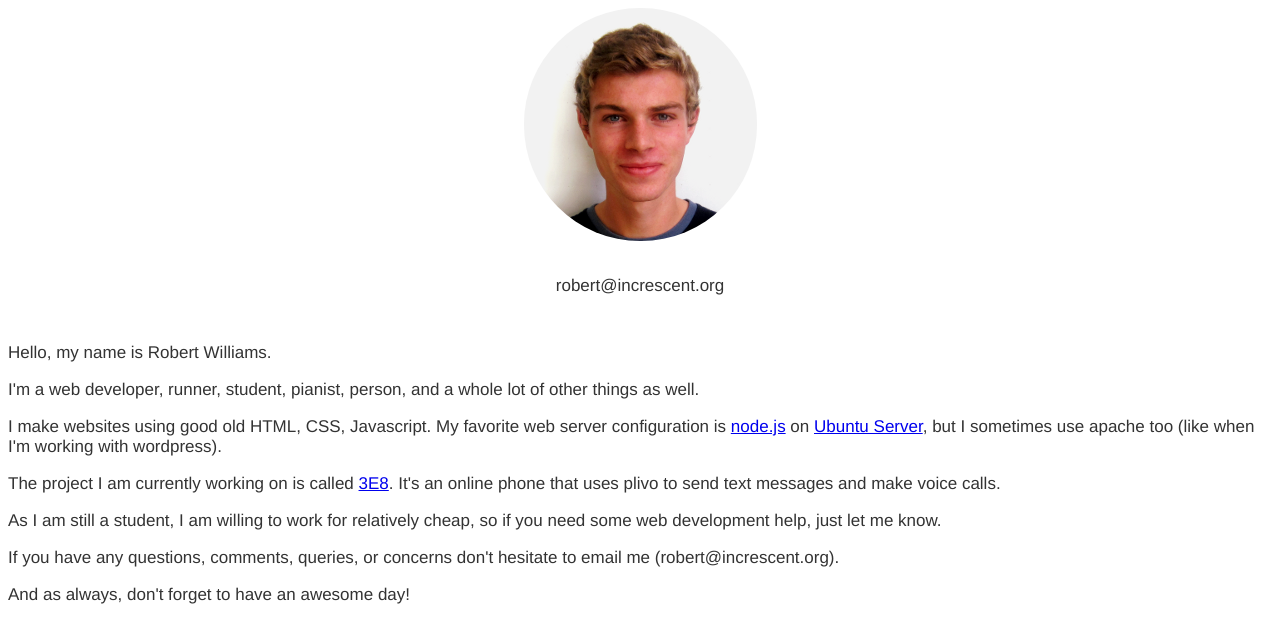
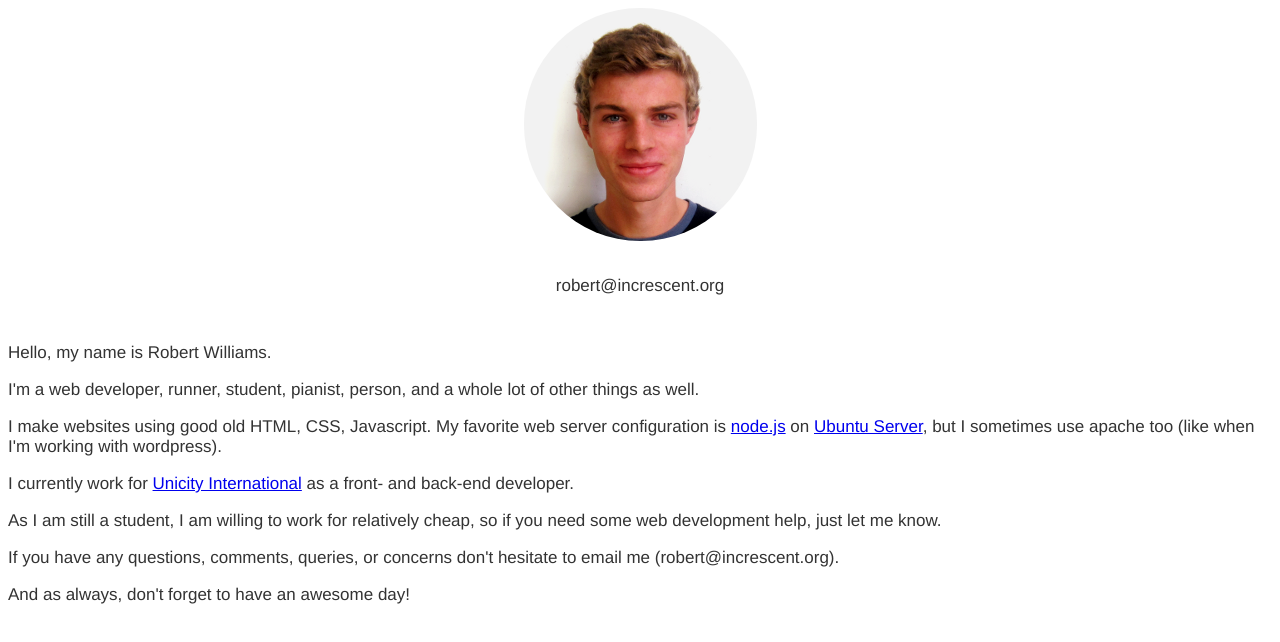
Before and after one commit to increscent/increscent, a website: page increscent/www/robert/robert.html in a window 1280 px wide. Drawn offline with Linux system fonts and the light colour scheme.

Commit message:
updated site text

```diff
--- a/increscent/www/robert/robert.html
+++ b/increscent/www/robert/robert.html
@@ -18,7 +18,7 @@
 			My favorite web server configuration is <a href="http://nodejs.org/" target="_blank">node.js</a>
 			on <a href="http://www.ubuntu.com/server">Ubuntu Server</a>, but I sometimes use apache too (like when I'm working with wordpress).</p>
 
-			<p>The project I am currently working on is called <a href="http://3e8.me" target="_blank">3E8</a>. It's an online phone that uses plivo to send text messages and make voice calls.</p>
+			<p>I currently work for <a href="http://www.unicity.com/usa/" target="_blank">Unicity International</a> as a front- and back-end developer.</p>
 
 			<p>As I am still a student, I am willing to work for relatively cheap, so if you need some web development help, just let me know.</p>
 
```
